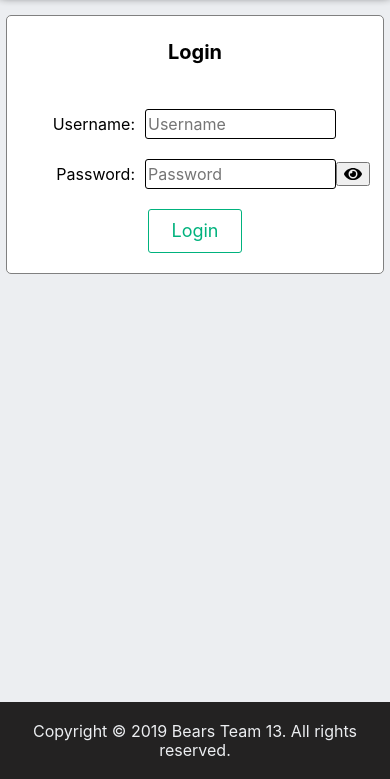
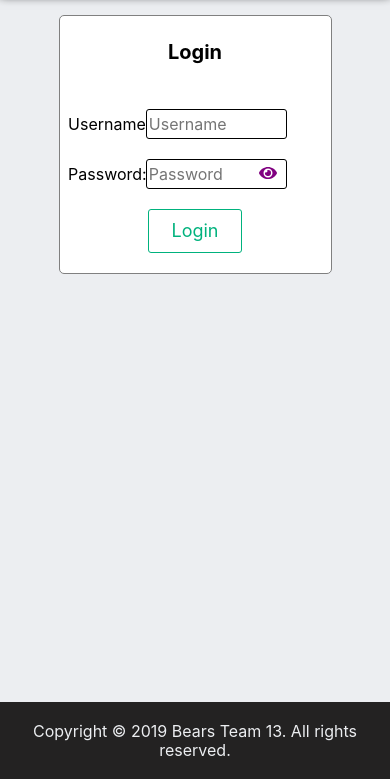
Before and after one commit to super-ming/v8-bears-team-13, a React app in the folder client/: page /login in a window 390 px wide. Shown: the part 65-844 px from the top of the page. Built offline with nearby package versions, Linux system fonts and the light colour scheme.

Commit message:
Add password mask icon responsiveness

```diff
--- a/client/src/components/auth/Login.js
+++ b/client/src/components/auth/Login.js
@@ -118,7 +118,7 @@ class Login extends React.Component {
             </div>
             <div className="form__group">
               <label htmlFor="password" className="form__label">Password:</label>
-              <div className="form__input-container">
+              <div className="form__input-container password">
                 <input
                   required
                   id="password"
--- a/client/src/styles/components/_form.scss
+++ b/client/src/styles/components/_form.scss
@@ -13,6 +13,7 @@
     display: flex;
     flex-flow: row wrap;
     justify-content: center;
+    width: 35%;
   }
 
   &__label {
@@ -30,7 +31,7 @@
     border: 1px solid black;
     border-radius: $rounded-borders-small;
     height: 3rem;
-    width: 20rem;
+    width: 30rem;
   }
 
   &__add, &__edit {
@@ -58,3 +59,44 @@ fieldset {
   margin: 0 0 0 25%;
   font-size: $font-size-medium;
 }
+
+.password {
+  position: relative;
+}
+
+.hidden {
+  position: absolute;
+  top: 0.35rem;
+  right: 22%;
+  background-color: $color-white;
+  border: none;
+  svg path {
+    fill: purple;
+  }
+}
+
+@include respond(phone-only) {
+  .form {
+    &__container {
+      width: 80%;
+    }
+  }
+}
+
+@include respond(tab-land) {
+  .form {
+    &__container {
+      width: 70%;
+    }
+    &__label {
+      text-align: right;
+      width: 25%;
+      margin-right: 1rem;
+    }
+
+    &__input-container {
+      text-align: left;
+      width: 65%;
+    }
+  }
+}
```
